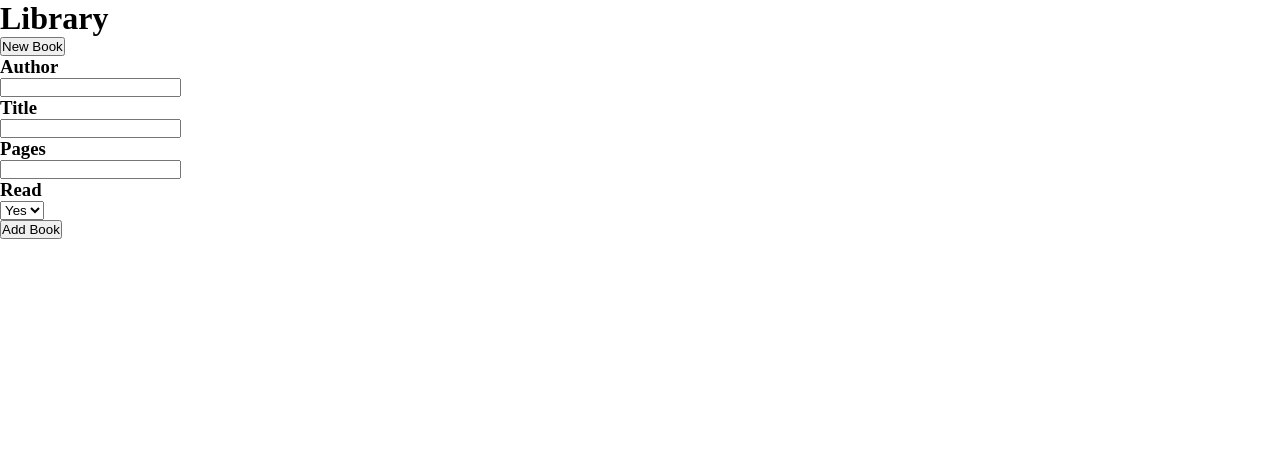
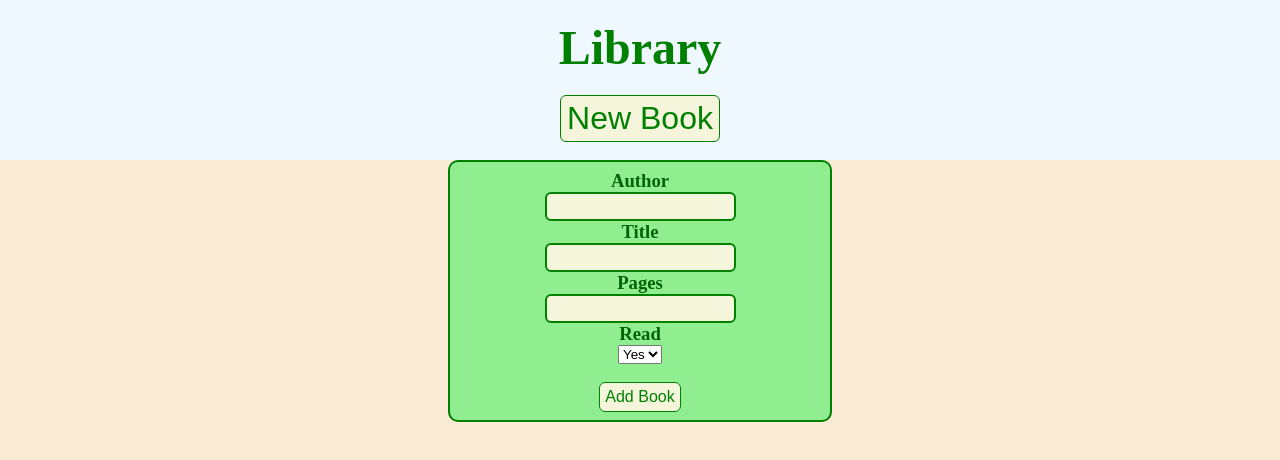
Before and after one commit to jpouti/Library, a plain HTML site: page index.html in a window 1280 px wide. Both pictures are taken after a click on the button "New Book". Drawn offline with Linux system fonts and the light colour scheme.

Commit message:
Create basic page styling layout fr styles/styles.css

```diff
--- a/index.html
+++ b/index.html
@@ -11,7 +11,7 @@
 <body>
     <div class="header-container">
         <h1>Library</h1>
-        <button onclick="displayForm();">New Book</button>
+        <button onclick="displayForm();" id="new-book">New Book</button>
     </div>
     <div class="book-container"></div>
     <div style="display: none" class="form-container">
--- a/styles/styles.css
+++ b/styles/styles.css
@@ -8,3 +8,118 @@ html {
     padding: 0;
     box-sizing: inherit;
 }
+
+body {
+    background-color: antiquewhite;
+}
+
+/* Header */
+
+.header-container {
+    display: flex;
+    flex-direction: column;
+    align-items: center;
+    gap: 2.5vh;
+    padding-top: 2.5vh;
+    height: 20vh;
+    background-color: aliceblue;
+    color: green;
+}
+
+.header-container h1 {
+    font-size: 3rem;
+}
+
+#new-book {
+    font-size: 2rem;
+    color: green;
+    border-radius: 6px;
+    padding: 0.5vh 0.5vw;
+    background-color: beige;
+    border: solid 1px green;
+}
+
+#new-book:hover {
+    background-color: greenyellow;
+}
+
+/* Form styles */
+
+.form-container {
+    position: fixed;
+    left: 35vw;
+    top: 20vh;
+    z-index: 10;
+}
+
+form#book-input {
+    display: flex;
+    flex-direction: column;
+    align-items: center;
+    width: 30vw;
+    border: solid 2px green;
+    border-radius: 10px;
+    background-color: lightgreen;
+    padding: 1vh 1vw;
+    color: darkgreen;
+}
+
+form#book-input > input {
+    border-radius: 6px;
+    border: solid 2px green;
+    background-color: beige;
+    padding: 5px 5px;
+}
+
+#add-book {
+    background-color: beige;
+    border: solid 1px green;
+    color: green;
+    border-radius: 6px;
+    font-size: 1rem;
+    padding: 5px 5px;
+}
+
+#add-book:hover {
+    background-color: greenyellow;
+}
+
+/* Books */
+
+.book-container {
+    padding: 2.5vh 2.5vw;
+    display: flex;
+    justify-content: flex-start;
+    flex-wrap: wrap;
+    gap: 2.5vw;
+}
+
+.book-container > div {
+    display: flex;
+    flex-direction: column;
+    width: 13.33vw;
+    min-height: 30vh;
+    border: solid 2px green;
+    border-radius: 6px;
+    gap: 1vh;
+    padding: 0.5vh 0.5vw;
+    background-color: beige;
+}
+
+#remove-button {
+    color: whitesmoke;
+    background-color: red;
+    border: solid 1px red;
+    border-radius: 6px;
+    font-size: 0.9rem;
+    padding: 0.25vh 0.25vw;
+}
+
+#status-button {
+    color: whitesmoke;
+    background-color: blue;
+    border: solid 1px blue;
+    border-radius: 6px;
+    font-size: 0.9rem;
+    padding: 0.25vh 0.25vw;
+}
```
